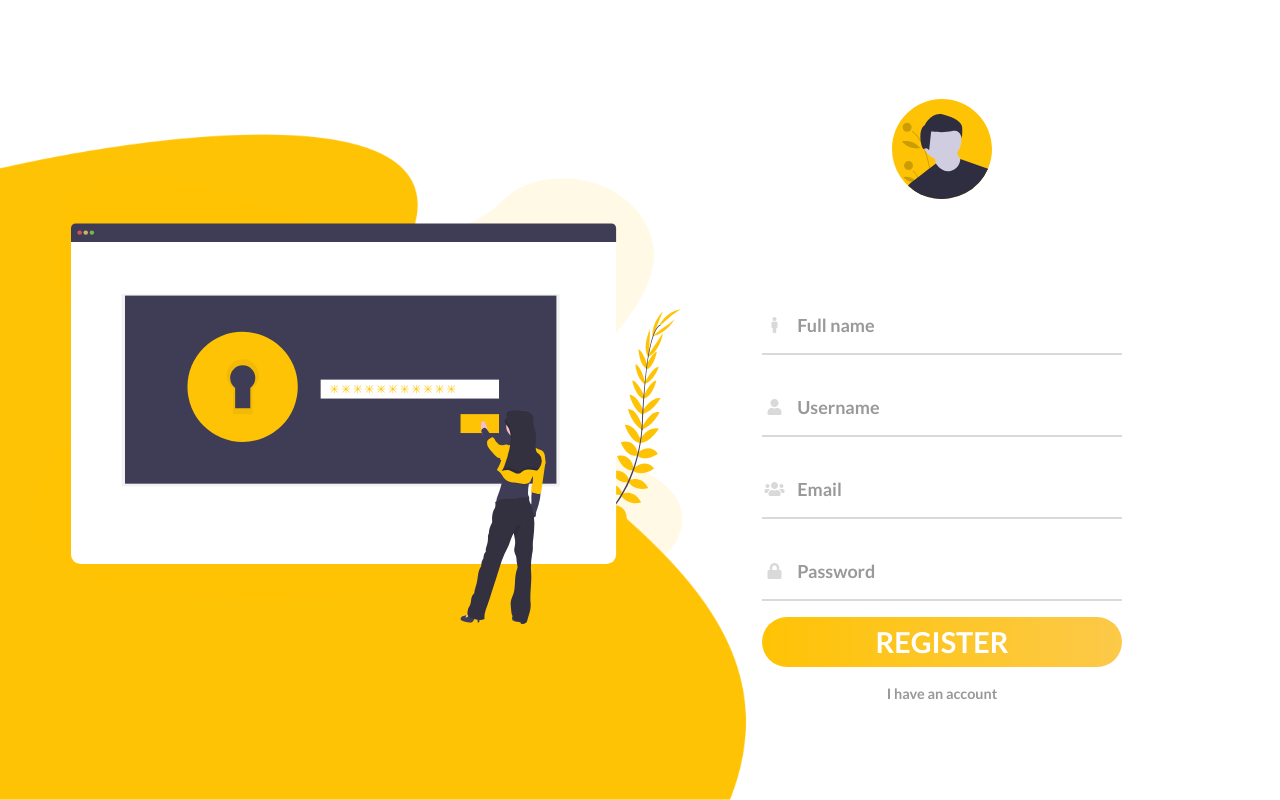
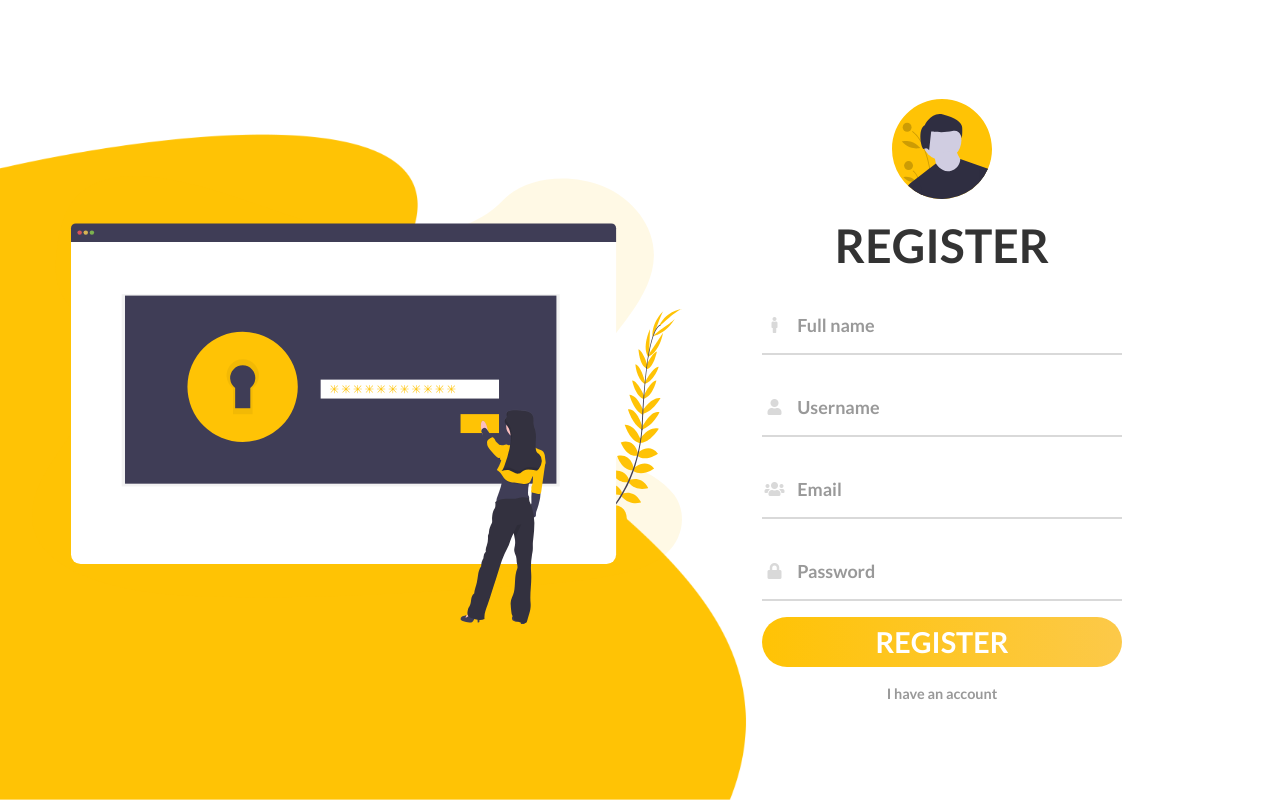
Before and after one commit to NoLAAG/NoLAAG.github.io, a PHP site: page /register.html in a window 1280 px wide. Run offline with PHP 8.4, Linux system fonts and the light colour scheme; some libraries are stand-ins or nearby versions.

Commit message:
Update style.css

```diff
--- a/css/style.css
+++ b/css/style.css
@@ -136,7 +136,7 @@ form h2{
 	font-size: 2.9rem;
 	text-transform: uppercase;
 	margin:15px 0;
-	color: #fff;
+	color: #333;
 }
 
 
```
